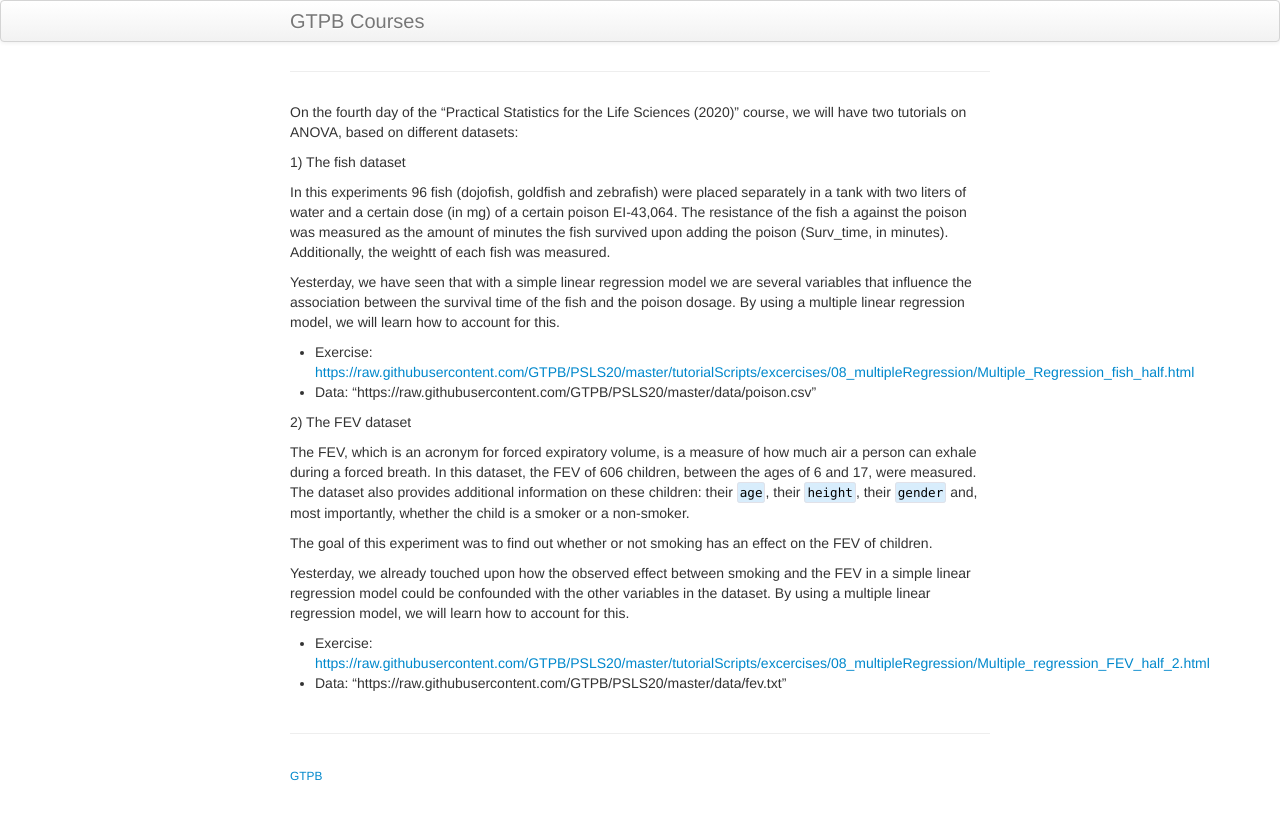
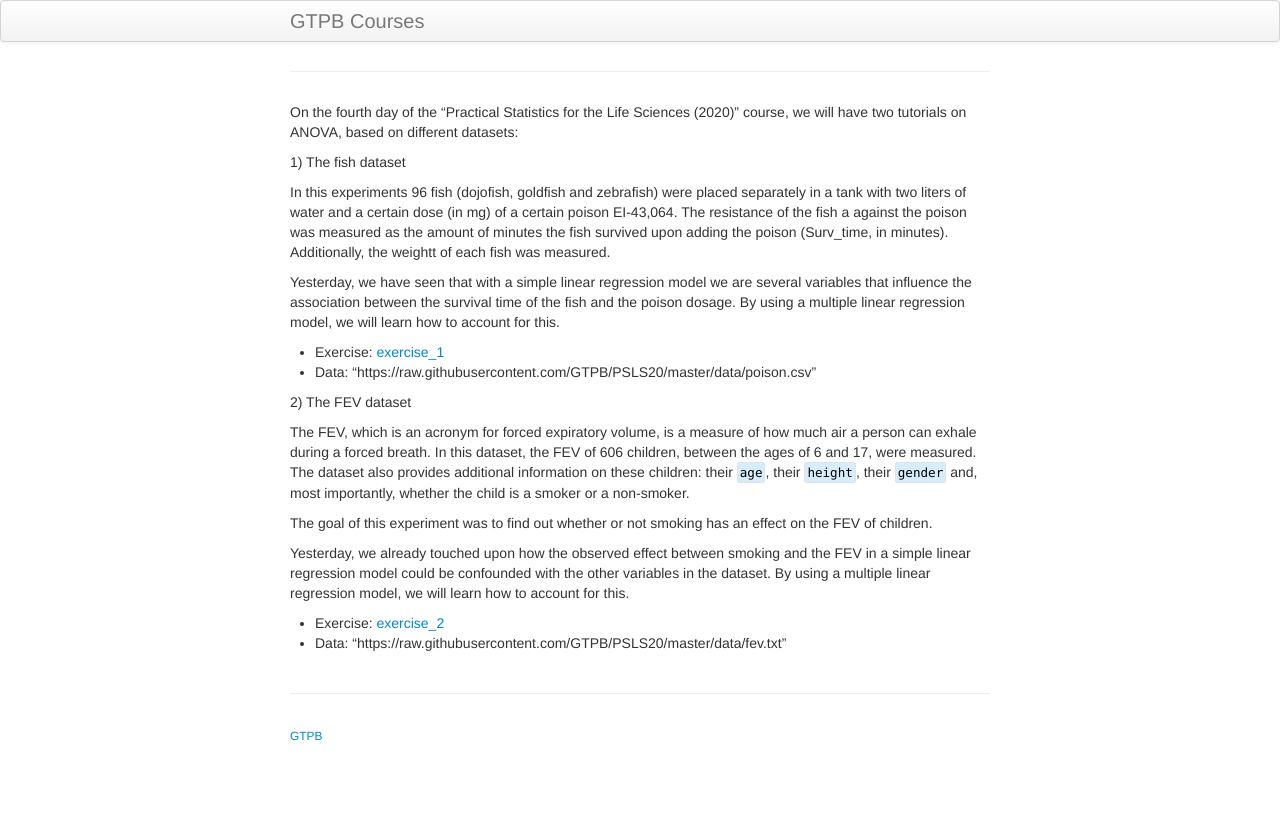
Before and after one commit to GTPB/PSLS20, a Jekyll site: the page built from pages/08_multipleRegression.md, in a window 1280 px wide. Shown: the top 820 px of the page. Built offline with Jekyll 4.4.1, drawn with Linux system fonts in a browser that asks for light colours; our own code applies the rules of GitHub Pages for plain Markdown files.

Commit message:
add 08.md in pages

```diff
--- a/pages/08_multipleRegression.md
+++ b/pages/08_multipleRegression.md
@@ -11,7 +11,7 @@ Yesterday, we have seen that with a simple linear regression model we are severa
 between the survival time of the fish and the poison dosage. By using a multiple linear regression model, we will learn
 how to account for this.
 
-- Exercise: [https://raw.githubusercontent.com/GTPB/PSLS20/master/tutorialScripts/excercises/08_multipleRegression/Multiple_Regression_fish_half.html](https://raw.githubusercontent.com/GTPB/PSLS20/master/tutorialScripts/excercises/08_multipleRegression/Multiple_Regression_fish_half.html)
+- Exercise: [exercise_1](./08-Multiple_regression_FEV_half.html)
 - Data: "https://raw.githubusercontent.com/GTPB/PSLS20/master/data/poison.csv"
 
 
@@ -28,5 +28,5 @@ Yesterday, we already touched upon how the observed effect between smoking and t
 model could be confounded with the other variables in the dataset. By using a multiple linear regression model, we will learn
 how to account for this.
 
-- Exercise: [https://raw.githubusercontent.com/GTPB/PSLS20/master/tutorialScripts/excercises/08_multipleRegression/Multiple_regression_FEV_half_2.html](https://raw.githubusercontent.com/GTPB/PSLS20/master/tutorialScripts/excercises/08_multipleRegression/Multiple_regression_FEV_half_2.html)
+- Exercise: [exercise_2](./Multiple_regression_FEV_half.html)
 - Data: "https://raw.githubusercontent.com/GTPB/PSLS20/master/data/fev.txt"
```
Also changed, not shown: pages/08-Multiple_Regression_fish_half.html (renamed from pages/Multiple_Regression_fish_half.html), pages/08-Multiple_regression_FEV_half.html (renamed from pages/Multiple_regression_FEV_half_2.html).
